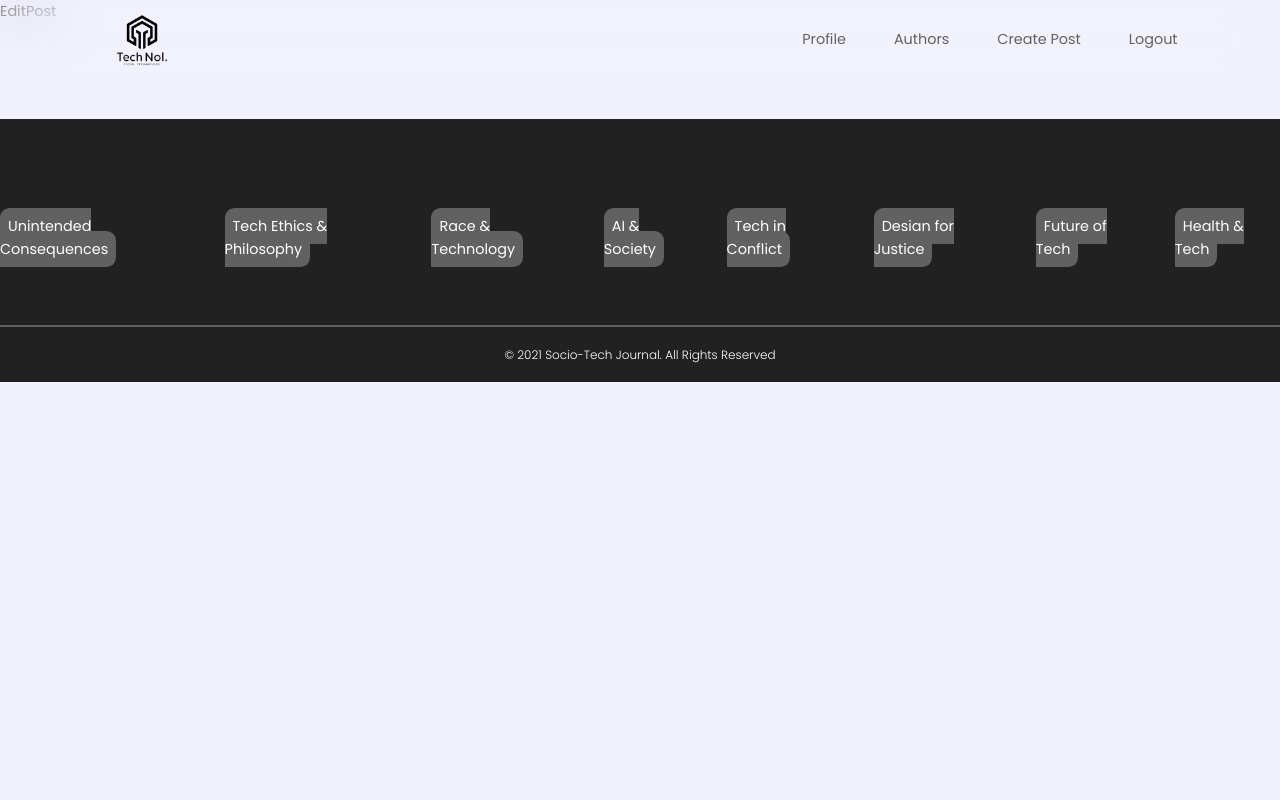
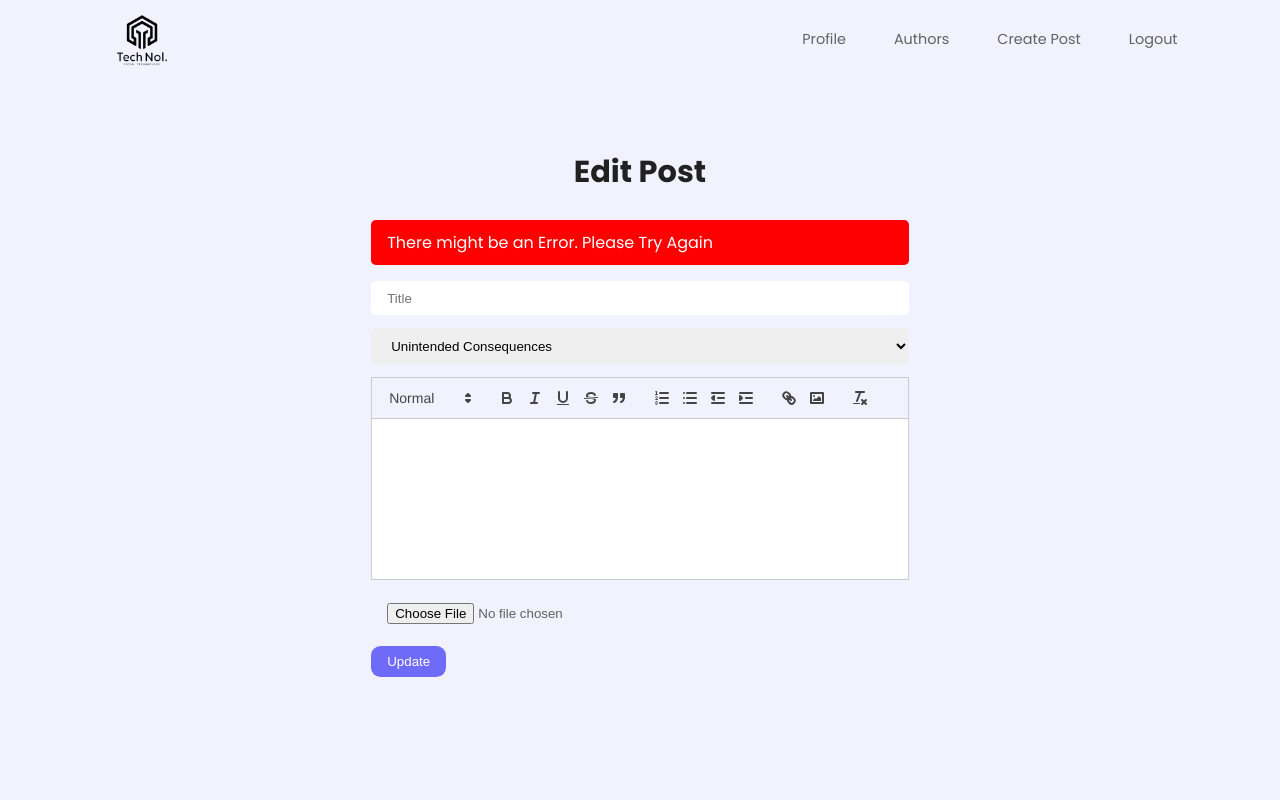
Before and after one commit to youssefibra13/TechNol, a React (Vite) app in the folder client/: page /posts/1/edit in a window 1280 px wide. Shown: the top 800 px of the page. Built offline with nearby package versions, Linux system fonts and the light colour scheme.

Commit message:
Added new feature for creating posts. Finished the Edit post page; added CSS edits

```diff
--- a/client/package.json
+++ b/client/package.json
@@ -13,6 +13,7 @@
     "react": "^18.3.1",
     "react-dom": "^18.3.1",
     "react-icons": "^5.2.1",
+    "react-quill": "^2.0.0",
     "react-router-dom": "^6.26.0"
   },
   "devDependencies": {
--- a/client/src/App.css
+++ b/client/src/App.css
@@ -391,6 +391,13 @@ input, select, textarea {
   align-items: center;
 }
 
+/* Create Post  Form sutom style*/
+.ql-editor {
+  overflow: scroll;
+  height: 10rem !important;
+  background: var(--color-white);
+}
+
 
 /*========================================== Authors Page ==========================================*/
 .authors_container {
--- a/client/src/Pages/EditPost.jsx
+++ b/client/src/Pages/EditPost.jsx
@@ -1,8 +1,67 @@
-import React from 'react'
+import React, { useState } from 'react'
+import ReactQuill from 'react-quill'
+import 'react-quill/dist/quill.snow.css'
+
+
+
 
 const EditPost = () => {
+  const [title, setTitle] = useState('')
+  const [category, setCategory] = useState('')
+  const [description, setDescription] = useState('')
+  const [image, setImage] = useState('')
+
+  const CategoriesPost = ["Unintended Consequences", "Tech Ethics & Philosophy", "Race & Technology", "AI & Society", "Tech in Conflict", "Design for Justice", "Future of Tech", "Health & Tech"]
+
+  const modules = {
+    toolbar: [
+      [{ 'header': [1, 2, 3, 4, 5, 6, false] }],
+      ['bold', 'italic', 'underline', 'strike', 'blockquote'],
+      [{ 'list': 'ordered' }, { 'list': 'bullet' },
+      { 'indent': '-1' }, { 'indent': '+1' }],
+      ['link', 'image'],
+      ['clean']
+    ]
+  }
+
+  const formats = [
+    'header',
+    'bold', 'italic', 'underline', 'strike', 'blockquote',
+    'list', 'bullet', 'indent',
+    'link', 'image'
+  ]
+
   return (
-    <div>EditPost</div>
+    <section className="create-post">
+      <div className="container">
+        <h2>Edit Post</h2>
+        <p className="form_error-msg">There might be an Error. Please Try Again</p>
+        <form className="form create-post_form">
+          <input
+            type="text"
+            placeholder="Title"
+            value={title}
+            onChange={e => setTitle(e.target.value)}
+            autoFocus
+          />
+          <select name="category" value={category} onChange={e => setCategory(e.target.value)}>
+            {
+              CategoriesPost.map(category => <option key={category}>{category}</option>)
+            }
+
+          </select>
+          <ReactQuill modules={modules} formats={formats} value={description} onChange={setDescription} />
+          <input
+            type="file"
+            name="image"
+            id="image"
+            onChange={e => setImage(e.target.files[0])}
+            accept="png, jpg, jpeg"
+          />
+          <button type="submit" className="btn primary">Update</button>
+        </form>
+      </div>
+    </section>
   )
 }
 
--- a/client/src/Pages/PostCreate.jsx
+++ b/client/src/Pages/PostCreate.jsx
@@ -1,8 +1,67 @@
-import React from 'react'
+import React, { useState } from 'react'
+import ReactQuill from 'react-quill'
+import 'react-quill/dist/quill.snow.css'
+
+
+
 
 const PostCreate = () => {
+  const [title, setTitle] = useState('')
+  const [category, setCategory] = useState('')
+  const [description, setDescription] = useState('')
+  const [image, setImage] = useState('')
+
+  const CategoriesPost = ["Unintended Consequences", "Tech Ethics & Philosophy", "Race & Technology", "AI & Society", "Tech in Conflict", "Design for Justice", "Future of Tech", "Health & Tech"]
+
+  const modules = {
+    toolbar: [
+      [{ 'header': [1, 2, 3, 4, 5, 6, false] }],
+      ['bold', 'italic', 'underline', 'strike', 'blockquote'],
+      [{ 'list': 'ordered' }, { 'list': 'bullet' },
+      { 'indent': '-1' }, { 'indent': '+1' }],
+      ['link', 'image'],
+      ['clean']
+    ]
+  }
+
+  const formats = [
+    'header',
+    'bold', 'italic', 'underline', 'strike', 'blockquote',
+    'list', 'bullet', 'indent',
+    'link', 'image'
+  ]
+
   return (
-    <div>PostCreate</div>
+    <section className="create-post">
+      <div className="container">
+        <h2>Create Post</h2>
+        <p className="form_error-msg">There might be an Error. Please Try Again</p>
+        <form className="form create-post_form">
+          <input
+            type="text"
+            placeholder="Title"
+            value={title}
+            onChange={e => setTitle(e.target.value)}
+            autoFocus
+          />
+          <select name="category" value={category} onChange={e => setCategory(e.target.value)}>
+            {
+              CategoriesPost.map(category => <option key={category}>{category}</option>)
+            }
+
+          </select>
+          <ReactQuill modules={modules} formats={formats} value={description} onChange={setDescription} />
+          <input
+            type="file"
+            name="image"
+            id="image"
+            onChange={e => setImage(e.target.files[0])}
+            accept="png, jpg, jpeg"
+          />
+          <button type="submit" className="btn primary">Create</button>
+        </form>
+      </div>
+    </section>
   )
 }
 
```
Also changed, not shown: 1 other file (tests, documents, lock files or other folders).
